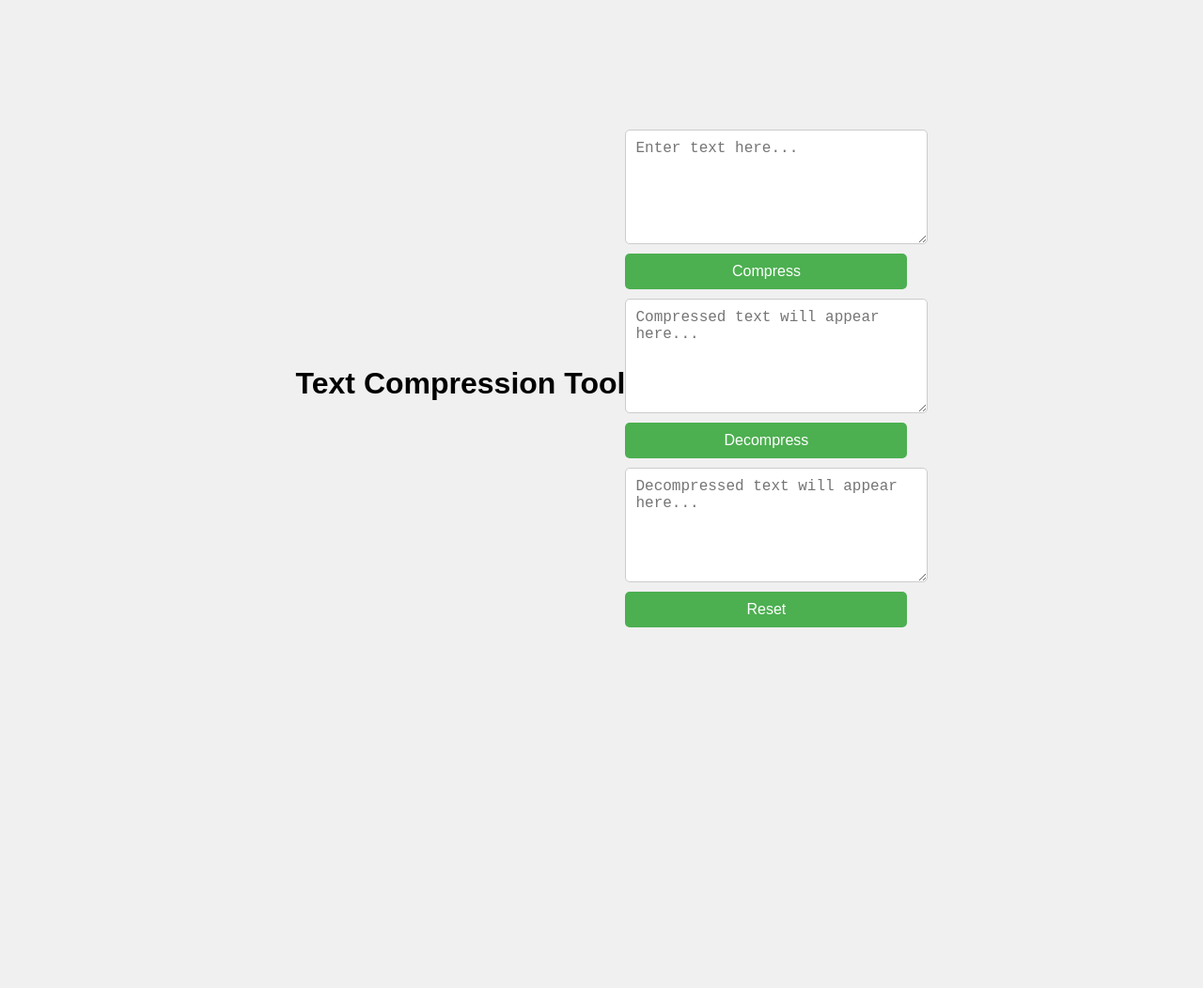
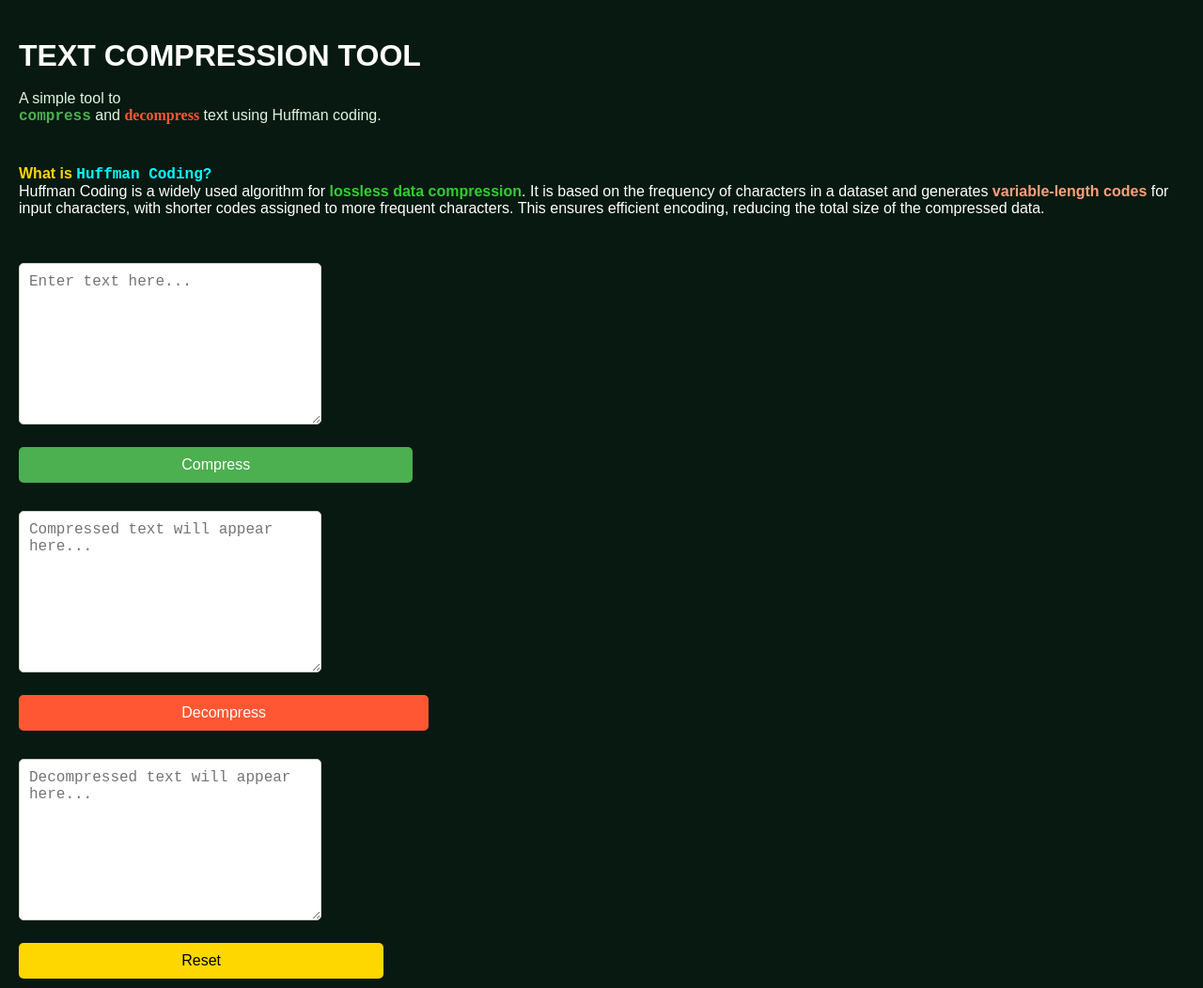
Before and after one commit to pranavinn/Text-Compresser-Huffman-Coding-, a plain HTML site: page index.html in a window 1280 px wide. Shown: the whole page at 94% size. Before the commit the page ends 816 px from the top, so only its background shows below. Drawn offline with Linux system fonts and the light colour scheme.

Commit message:
modified

```diff
--- a/index.html
+++ b/index.html
@@ -3,21 +3,43 @@
 <head>
     <meta charset="UTF-8">
     <meta name="viewport" content="width=device-width, initial-scale=1.0">
-    <title>Text Compression Tool</title>
+    <title>TEXT COMPRESSION TOOL</title>
     <link rel="stylesheet" href="style.css">
 </head>
 <body>
-    <h1>Text Compression Tool</h1>
-    <div id="compression-tool">
-        <textarea id="input-text" placeholder="Enter text here..."></textarea>
-        <button onclick="compressText()">Compress</button>
-        <textarea id="output-text" placeholder="Compressed text will appear here..." readonly></textarea>
-        <button onclick="decompressText()">Decompress</button>
-        <textarea id="decompressed-text" placeholder="Decompressed text will appear here..." readonly></textarea>
-        <button onclick="resetFields()">Reset</button>
-        <textarea id="huffman-codes" style="display:none;"></textarea>
+    <h1 style="position: absolute; top: 20px; left: 20px; color: white; font-size: 2rem; font-weight: bold;">TEXT COMPRESSION TOOL</h1>
 
+    <p style="position: absolute; top: 80px; left: 20px; color: rgb(222, 246, 222); font-size: 1rem; font-weight: normal;">
+        A simple tool to <br>
+        <span style="color: #4CAF50; font-family: 'Courier New', Courier, monospace; font-weight: bold;">compress</span> and
+        <span style="color: #FF5733; font-family: 'Times New Roman', Times, serif; font-weight: bold;">decompress</span>
+        text using Huffman coding.
+    </p>
+
+    <p style="position: absolute; top: 160px; left: 20px; color: #FFD700; font-size: 1rem; font-weight: bold;">
+        What is <span style="color: #00FFFF; font-family: 'Courier New', Courier, monospace;">Huffman Coding?</span><br>
+        <span style="color: white; font-weight: normal;">
+            Huffman Coding is a widely used algorithm for
+            <span style="color: #32CD32; font-weight: bold;">lossless data compression</span>. It is based on the frequency of characters in a dataset and generates
+            <span style="color: #FFA07A; font-weight: bold;">variable-length codes</span> for input characters, with shorter codes assigned to more frequent characters. This ensures efficient encoding, reducing the total size of the compressed data.
+        </span>
+    </p>
+
+    <div id="compression-tool" style="position: absolute; top: 280px; left: 20px; display: flex; gap: 20px; justify-content: center; align-items: flex-start; width: 100%;">
+        <div>
+            <textarea id="input-text" placeholder="Enter text here..." style="width: 300px; height: 150px; padding: 10px; font-size: 16px; border: 1px solid #ccc; border-radius: 5px;"></textarea>
+            <button onclick="compressText()" style="margin-top: 10px; padding: 10px; width: 100%; font-size: 16px; background-color: #4CAF50; color: white; border: none; border-radius: 5px; cursor: pointer;">Compress</button>
+        </div>
+        <div>
+            <textarea id="output-text" placeholder="Compressed text will appear here..." readonly style="width: 300px; height: 150px; padding: 10px; font-size: 16px; border: 1px solid #ccc; border-radius: 5px;"></textarea>
+            <button onclick="decompressText()" style="margin-top: 10px; padding: 10px; width: 100%; font-size: 16px; background-color: #FF5733; color: white; border: none; border-radius: 5px; cursor: pointer;">Decompress</button>
+        </div>
+        <div>
+            <textarea id="decompressed-text" placeholder="Decompressed text will appear here..." readonly style="width: 300px; height: 150px; padding: 10px; font-size: 16px; border: 1px solid #ccc; border-radius: 5px;"></textarea>
+            <button onclick="resetFields()" style="margin-top: 10px; padding: 10px; width: 100%; font-size: 16px; background-color: #FFD700; color: black; border: none; border-radius: 5px; cursor: pointer;">Reset</button>
+        </div>
     </div>
+
     <script src="script.js"></script>
 </body>
 </html>
--- a/style.css
+++ b/style.css
@@ -4,11 +4,12 @@ body {
     justify-content: center;
     align-items: center;
     height: 100vh;
-    background-color: #f0f0f0;
+    background-color: #071911;
 }
 
 h1 {
     text-align: center;
+    color: #978383;
 }
 
 #compression-tool {
```
